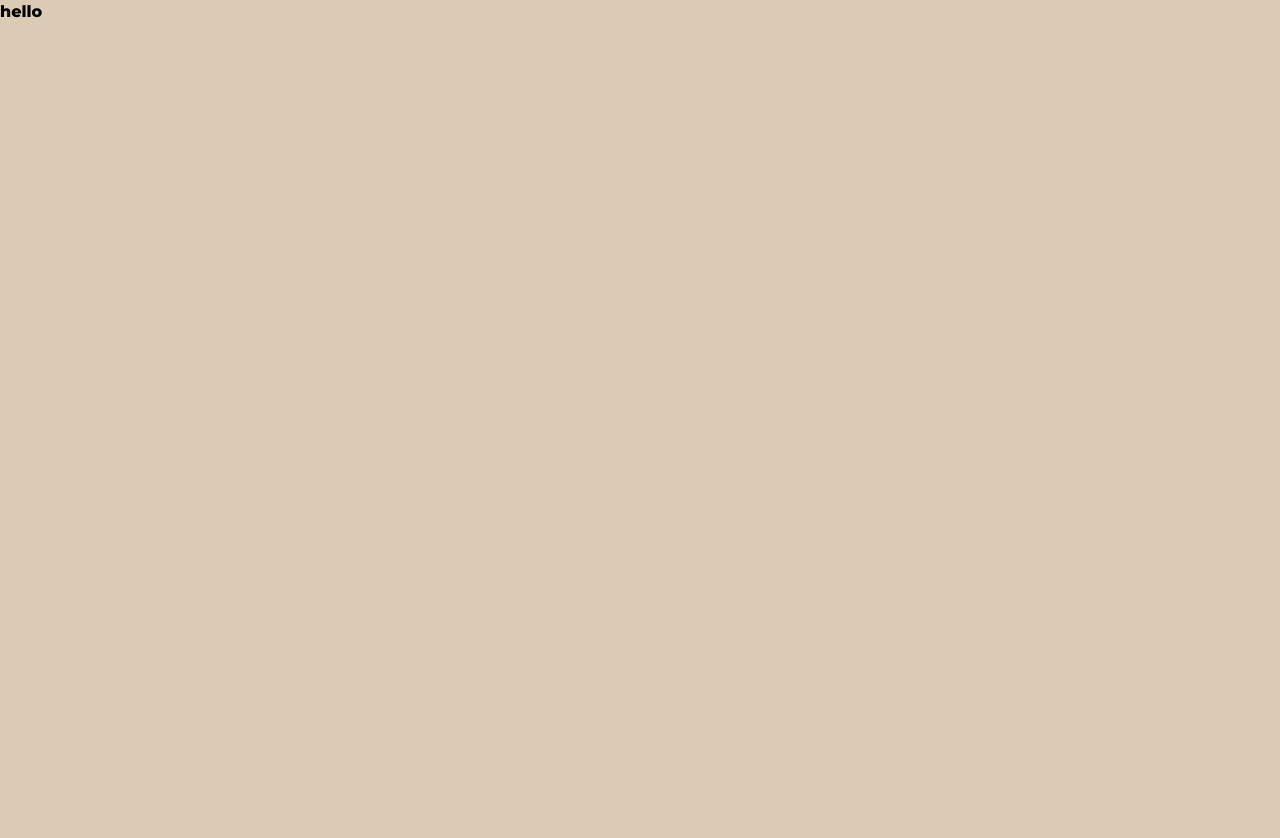
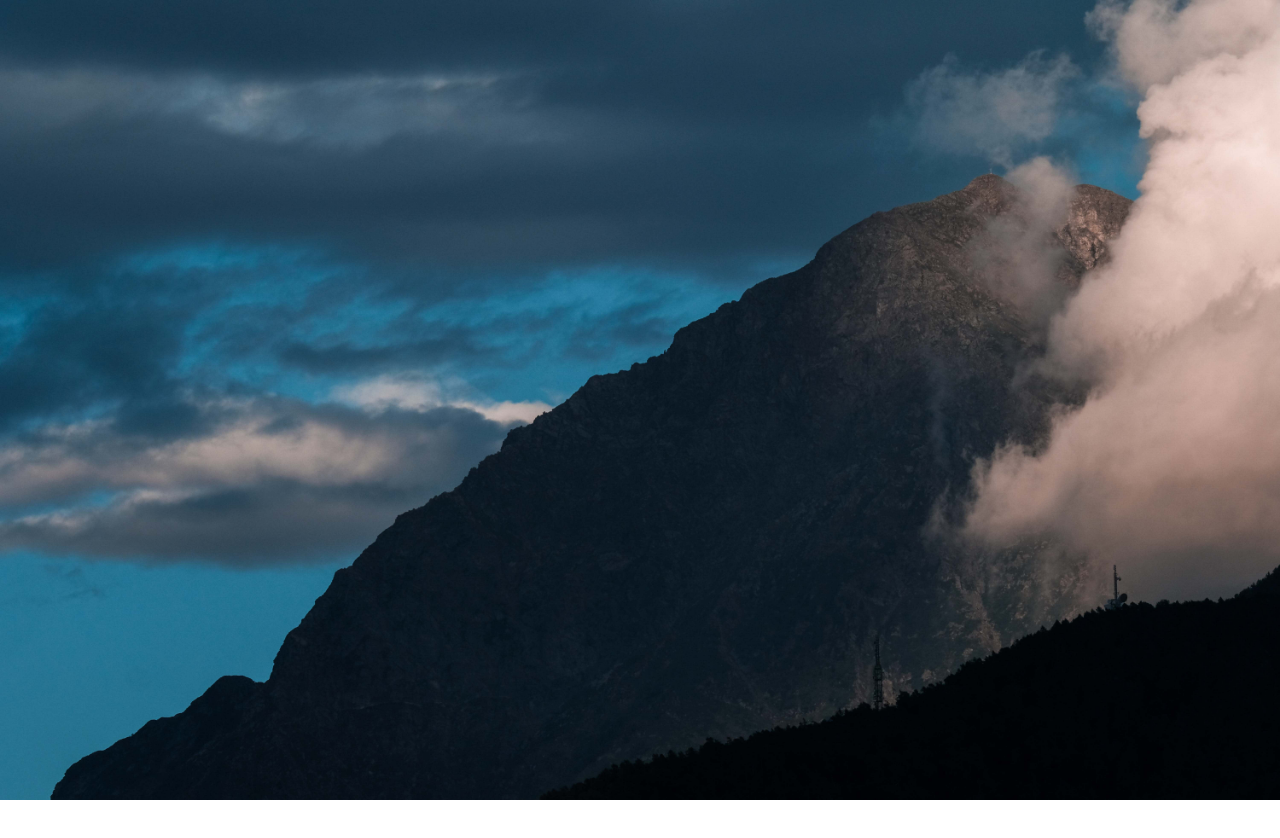
Before and after one commit to hahajska/PortfolioWebsite, a React (Create React App) app: page / in a window 1280 px wide. Shown: the top 838 px of the page. Before the commit the page ends 800 px from the top, so only its background shows below. Built offline with nearby package versions, Linux system fonts and the light colour scheme; a web font is replaced by a local one.

Commit message:
gsap image

```diff
--- a/package.json
+++ b/package.json
@@ -8,6 +8,7 @@
     "@testing-library/react": "^11.2.6",
     "@testing-library/user-event": "^12.8.3",
     "framer-motion": "^4.1.9",
+    "gsap": "^3.6.1",
     "node-sass": "^5.0.0",
     "react": "^17.0.2",
     "react-dom": "^17.0.2",
--- a/src/App.js
+++ b/src/App.js
@@ -1,10 +1,37 @@
+import React, { useRef, useEffect } from "react";
 import "./App.scss";
+import Mountains from "./images/moutains.jpg";
+import { CSSRulePlugin } from "gsap/CSSRulePlugin";
+import { TimelineLite, Power2, gsap } from "gsap";
 
 function App() {
+  let image = useRef(null);
+  let container = useRef(null);
+  let imageReveal = CSSRulePlugin.getRule(".img-container:after");
+
+  let tl = new TimelineLite();
+
+  useEffect(() => {
+    tl.to(container, 0, { css: { visibility: "visible" } });
+    tl.to(imageReveal, 1.4, { width: "0%", ease: Power2.easeInOut });
+    tl.from(image, 1.4, {
+      scale: 1.6,
+      ease: Power2.easeInOut,
+      delay: -1.4,
+    });
+  });
+
   return (
-    <>
-      <h1>hello</h1>
-    </>
+    <section className="main">
+      <div ref={(el) => (container = el)} className="container">
+        <>
+          <div className="img-container">
+            <img ref={(el) => (image = el)} src={Mountains} alt="" />
+          </div>
+        </>
+      </div>
+      <div className="space"></div>
+    </section>
   );
 }
 
--- a/src/App.scss
+++ b/src/App.scss
@@ -6,11 +6,35 @@
   box-sizing: border-box;
   list-style-type: none;
 }
-
-body {
-  padding: 0;
-  margin: 0;
-  background-color: $main;
+.main {
+  .container {
+    width: 1440px;
+    margin: 0 auto;
+    height: 100vh;
+    display: flex;
+    align-items: center;
+    visibility: hidden;
+  }
+}
+.img-container {
+  width: 1440px;
+  height: 50rem;
+  position: relative;
   overflow: hidden;
-  font-family: "Montserrat", sans-serif;
+  &:after {
+    position: absolute;
+    content: "";
+    width: 100%;
+    height: 100%;
+    background: rgb(255, 255, 255);
+    top: 0;
+    right: 0;
+  }
+  img {
+    width: 1440px;
+    margin: 0 auto;
+  }
 }
+.space {
+  height: 300vh;
+}
--- a/src/shared.scss
+++ b/src/shared.scss
@@ -1,4 +1,4 @@
 $base-color: #c6538c;
-$main: #dbcab4;
+$main: #dddddd;
 $white: #ffffff;
 $black: #1e1f13;
```
Also changed, not shown: src/images/moutains.jpg (added), 1 other file (tests, documents, lock files or other folders).
